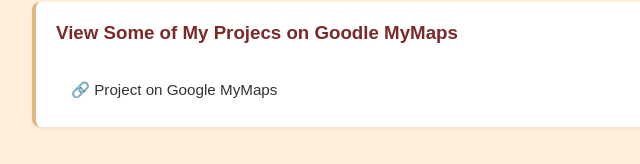
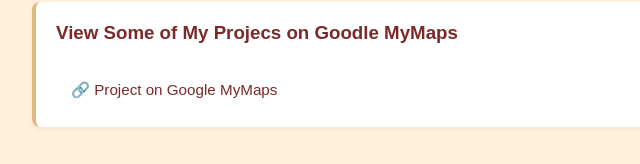
Before and after one commit to life2allsofts/life2allsofts.github.io, a plain HTML site: page docs/projects.html in a window 1280 px wide. Shown: the part 2146-2310 px from the top of the page, 158-798 px from the left. Drawn offline with Linux system fonts and the light colour scheme.

Commit message:
Update projects.html

```diff
--- a/docs/projects.html
+++ b/docs/projects.html
@@ -78,7 +78,7 @@
      .verify-btn {
       display: inline-block;
       background: var(--dark-red);
-      color: var(--white);
+      color: #7C2929;
       padding: 8px 15px;
       border-radius: 4px;
       text-decoration: none;
```
